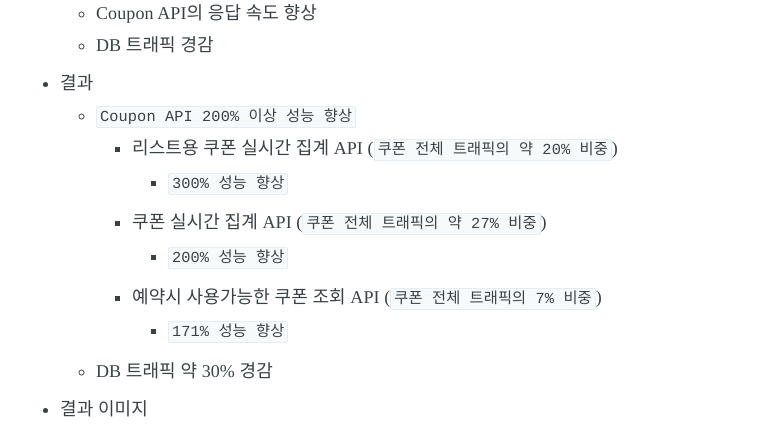
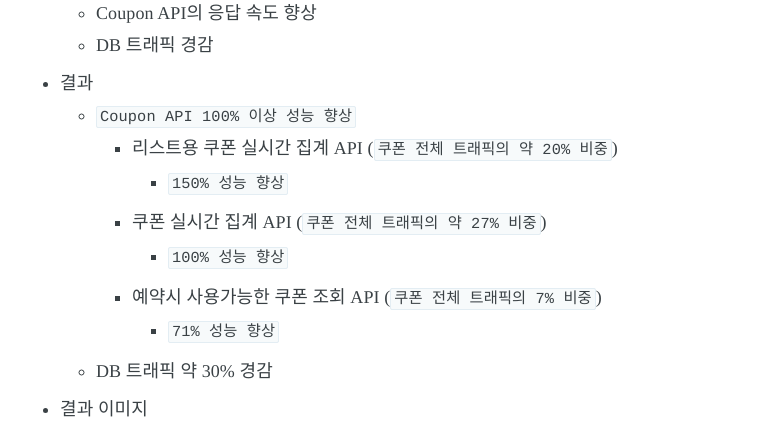
Before and after one commit to pkgonan/pkgonan.github.io, a Jekyll site: the page built from _posts/2018-10-28-hazelcast-hibernate-second-level-cache.md, in a window 1280 px wide and 900 px high, scrolled down 22489 px. Shown: the part 152-582 px from the top of the window, without its empty margins (255-1026 px from the left). Built offline with Jekyll 4.4.1, drawn with Linux system fonts in a browser that asks for light colours; nearby versions of some CDN libraries; some web fonts are replaced.

Commit message:
수치 오표기 수정

```diff
--- a/_posts/2018-10-28-hazelcast-hibernate-second-level-cache.md
+++ b/_posts/2018-10-28-hazelcast-hibernate-second-level-cache.md
@@ -438,13 +438,13 @@ navigation: True
     * Coupon API의 응답 속도 향상
     * DB 트래픽 경감
 * 결과
-    * `Coupon API 200% 이상 성능 향상`
+    * `Coupon API 100% 이상 성능 향상`
         * 리스트용 쿠폰 실시간 집계 API (`쿠폰 전체 트래픽의 약 20% 비중`)
-            * `300% 성능 향상`
+            * `150% 성능 향상`
         * 쿠폰 실시간 집계 API  (`쿠폰 전체 트래픽의 약 27% 비중`)
-            * `200% 성능 향상`
+            * `100% 성능 향상`
         * 예약시 사용가능한 쿠폰 조회 API (`쿠폰 전체 트래픽의 7% 비중`)
-            * `171% 성능 향상`
+            * `71% 성능 향상`
     * DB 트래픽 약 30% 경감
 * 결과 이미지
     * Cache 적용 이후 전체 Latency 변화
```
Also changed, not shown: _posts/2019-01-01-hibrnate-autocommit-tuning.md (+1 -1 lines), assets/images/post/autocommit_total_result_table.png.
